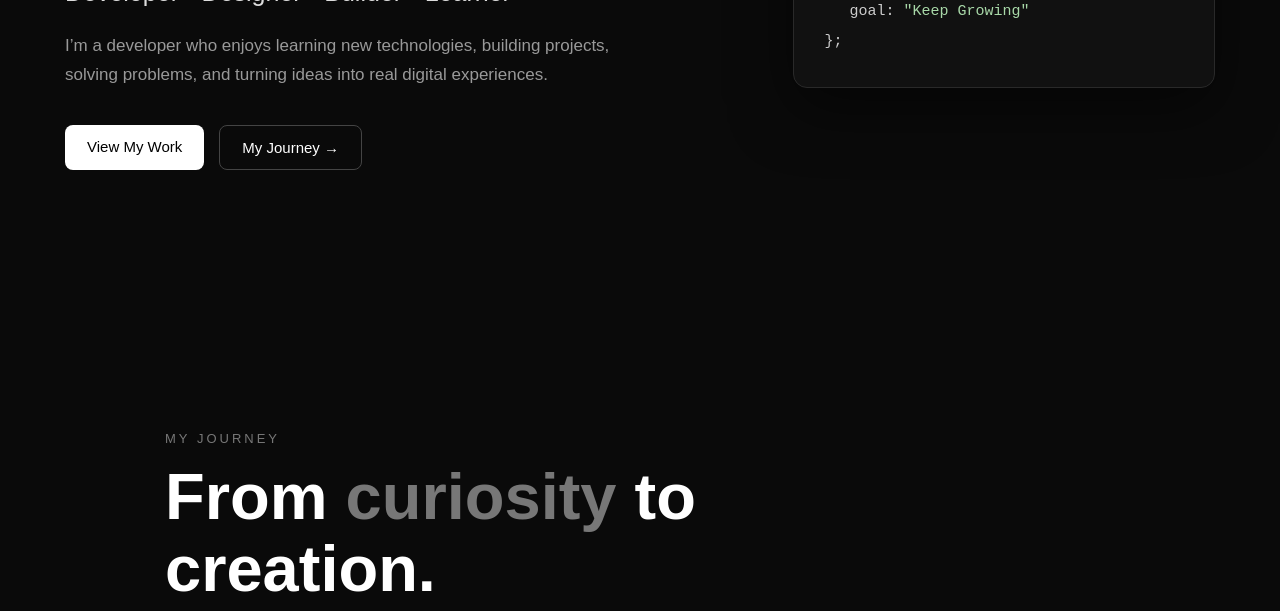
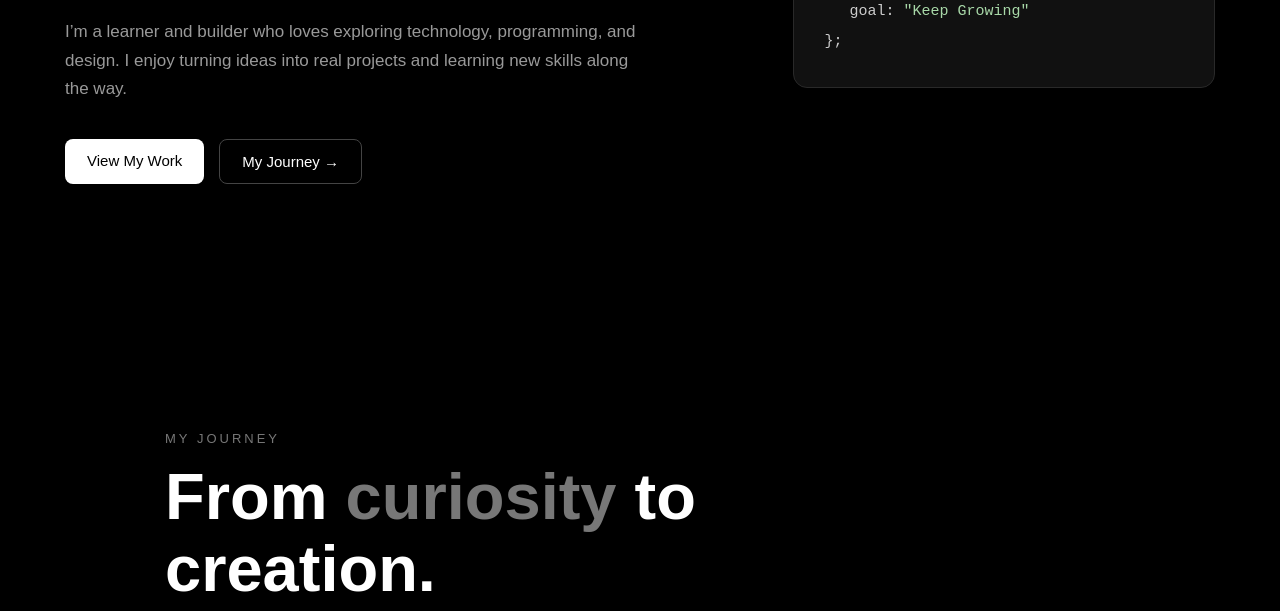
Before and after one commit to khanalsushil226-del/sushil-khanal, a plain HTML site: page index.html in a window 1280 px wide. Shown: the part 489-1100 px from the top of the page. Drawn offline with Linux system fonts and the light colour scheme.

Commit message:
changing

```diff
--- a/index.html
+++ b/index.html
@@ -59,9 +59,7 @@
                 </h2>
 
                 <p class="hero-description">
-                    I’m a developer who enjoys learning new technologies,
-                    building projects, solving problems, and turning ideas
-                    into real digital experiences.
+                    I’m a learner and builder who loves exploring technology, programming, and design. I enjoy turning ideas into real projects and learning new skills along the way.
                 </p>
 
                 <div class="hero-buttons">
--- a/style.css
+++ b/style.css
@@ -11,7 +11,7 @@ html {
 
 body {
     font-family: Arial, sans-serif;
-    background: #0a0a0a;
+    background: black;
     color: #ffffff;
 }
 
@@ -690,7 +690,7 @@ nav a:hover {
 }
 
 
-/* PROJECT STATUS */
+
 
 .project-status {
     position: absolute;
```
